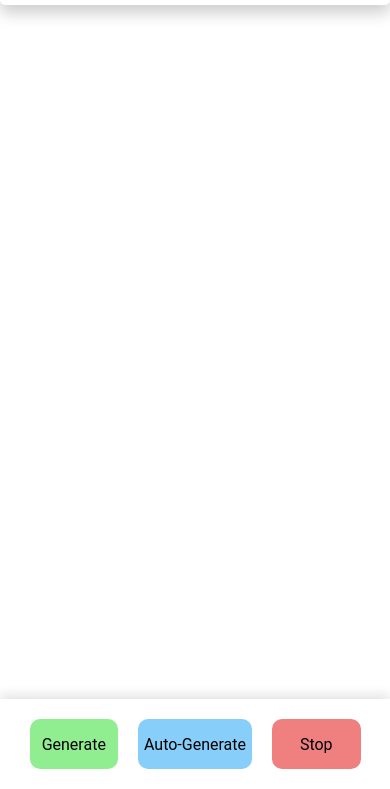
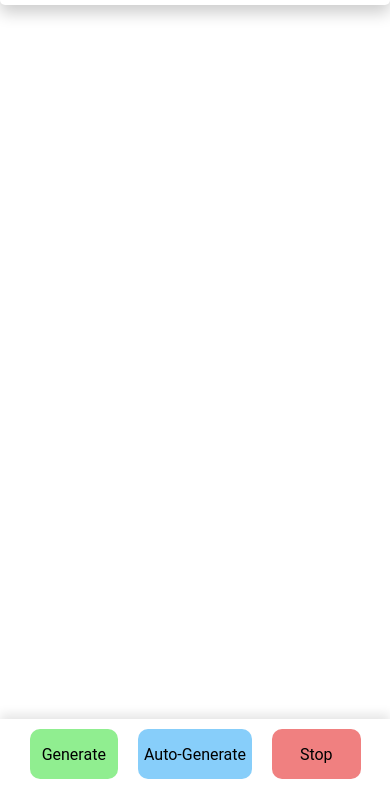
Before and after one commit to Iseolorunkanmi-Moyo/Random-Palette-generator, a plain HTML site: page index.html in a window 390 px wide. Shown: the part 55-844 px from the top of the page. Drawn offline with Linux system fonts and the light colour scheme.

Commit message:
first commit

```diff
--- a/chat.css
+++ b/chat.css
@@ -120,7 +120,7 @@
         align-items: center;
         justify-content: center;
         font-family: roboto;
-        height: 70vh;
+        height: calc(97vh - 140px);
         padding-bottom: 20px;
     }
 
@@ -205,7 +205,8 @@
         position: fixed;
         bottom: 0px;
         width: 100%;
-        height: fit-content;
+        /* height: fit-content; */
+        height: 70px;
     }
 
 
--- a/index.html
+++ b/index.html
@@ -39,12 +39,6 @@
         </div>
     </div>
 
-    <div id="text">
-
-    </div>
-
-
-
     <footer>
         <div id="gen">
             <button id="new">
```
